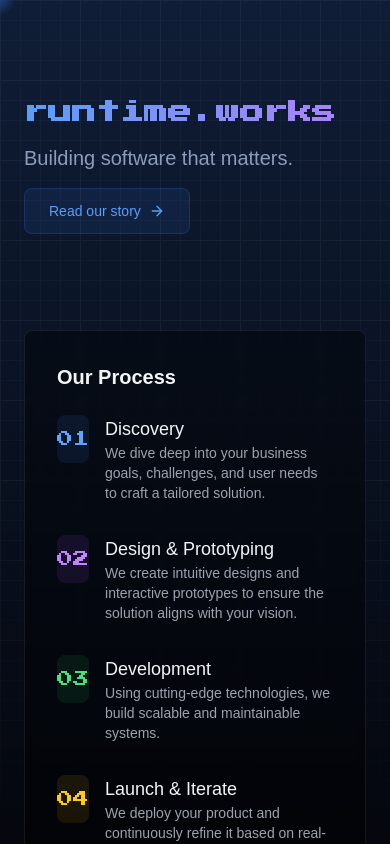
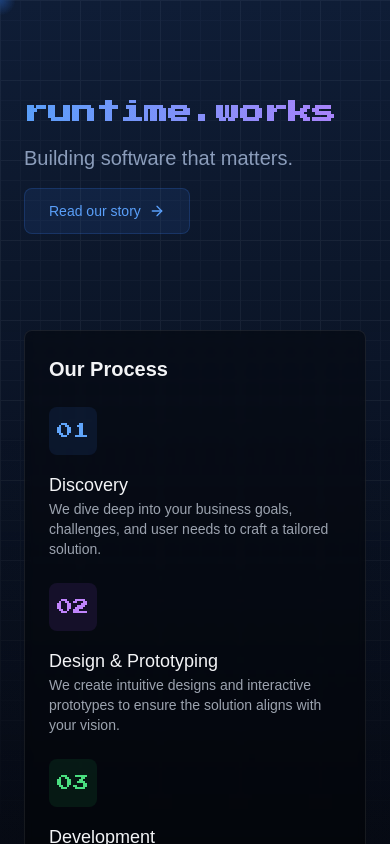
Before and after one commit to SouravInsights/runtime-works, a Next.js app: page / in a window 390 px wide. Shown: the top 844 px of the page. Built offline with nearby package versions, Linux system fonts and the light colour scheme.

Commit message:
Update page.tsx

```diff
--- a/app/page.tsx
+++ b/app/page.tsx
@@ -260,13 +260,13 @@ const LandingPage = () => {
               transition={{ duration: 0.8, delay: 0.2 }}
               className="relative"
             >
-              <div className="relative bg-black/40 backdrop-blur-sm rounded-lg border border-white/[0.08] p-8">
+              <div className="relative bg-black/40 backdrop-blur-sm rounded-lg border border-white/[0.08] p-6 md:p-8">
                 <h3 className="text-xl font-semibold text-gray-100 mb-6">
                   Our Process
                 </h3>
-                <div className="space-y-8">
+                <div className="space-y-6 md:space-y-8">
                   {/* Step 1 */}
-                  <div className="flex items-start gap-4">
+                  <div className="flex flex-col md:flex-row items-start gap-4">
                     <div className="w-12 h-12 bg-blue-500/10 rounded-lg flex items-center justify-center">
                       <span className="text-blue-400 font-pixel">01</span>
                     </div>
@@ -282,7 +282,7 @@ const LandingPage = () => {
                   </div>
 
                   {/* Step 2 */}
-                  <div className="flex items-start gap-4">
+                  <div className="flex flex-col md:flex-row items-start gap-4">
                     <div className="w-12 h-12 bg-purple-500/10 rounded-lg flex items-center justify-center">
                       <span className="text-purple-400 font-pixel">02</span>
                     </div>
@@ -298,7 +298,7 @@ const LandingPage = () => {
                   </div>
 
                   {/* Step 3 */}
-                  <div className="flex items-start gap-4">
+                  <div className="flex flex-col md:flex-row items-start gap-4">
                     <div className="w-12 h-12 bg-green-500/10 rounded-lg flex items-center justify-center">
                       <span className="text-green-400 font-pixel">03</span>
                     </div>
@@ -314,7 +314,7 @@ const LandingPage = () => {
                   </div>
 
                   {/* Step 4 */}
-                  <div className="flex items-start gap-4">
+                  <div className="flex flex-col md:flex-row items-start gap-4">
                     <div className="w-12 h-12 bg-yellow-500/10 rounded-lg flex items-center justify-center">
                       <span className="text-yellow-400 font-pixel">04</span>
                     </div>
```
